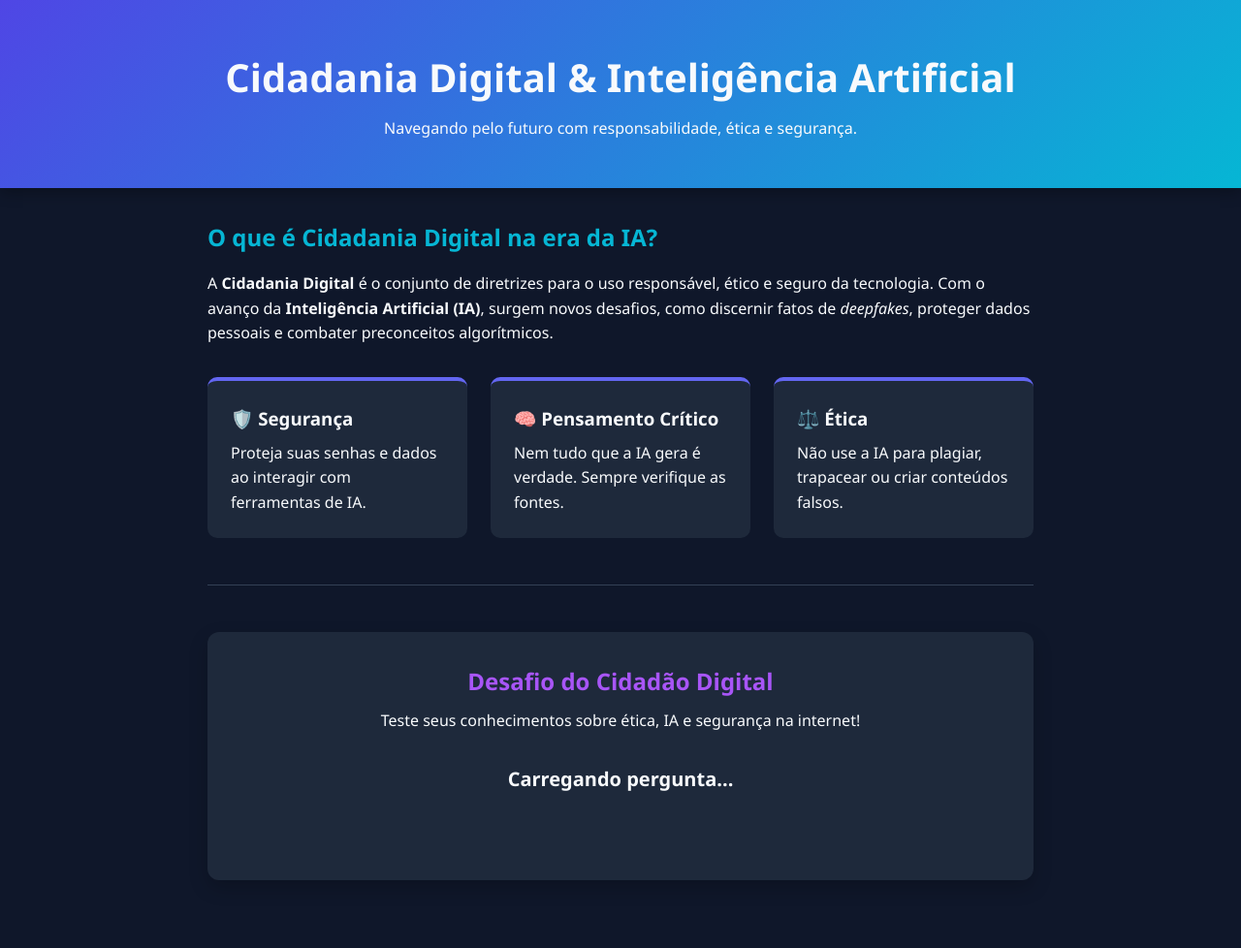
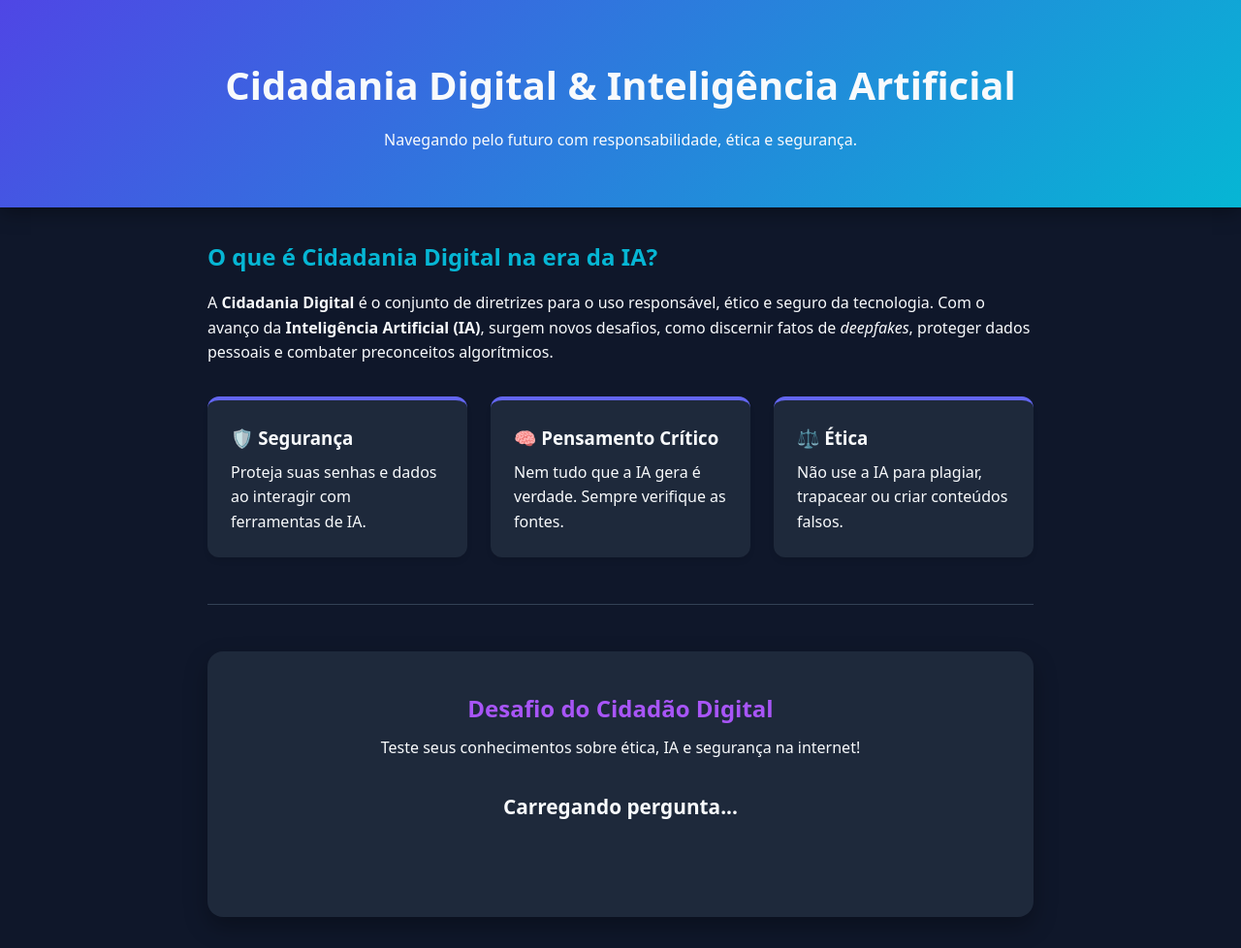
Before and after one commit to adryanpereira08-lab/Cidadania-Digital-e-Intelig-ncia-Artificial, a plain HTML site: page index.html in a window 1280 px wide. Shown: the whole page at 97% size. Before the commit the page ends 940 px from the top, so only its background shows below. Drawn offline with Linux system fonts and the light colour scheme.

Commit message:
Update style.css

```diff
--- a/style.css
+++ b/style.css
@@ -1,38 +1,43 @@
-/* Configurações Gerais e Cores */
+/* Reset básico e Variáveis */
 :root {
     --cor-fundo: #0f172a;
     --cor-card: #1e293b;
     --cor-texto: #f8fafc;
     --cor-primaria: #6366f1;
     --cor-primaria-hover: #4f46e5;
-    --cor-correto: #22c55e;
+    --cor-correto: #10b981;
     --cor-errado: #ef4444;
+    --transicao: all 0.3s ease;
 }
 
 * {
     margin: 0;
     padding: 0;
     box-sizing: border-box;
-    font-family: 'Segoe UI', Tahoma, Geneva, Verdana, sans-serif;
 }
 
 body {
     background-color: var(--cor-fundo);
     color: var(--cor-texto);
+    font-family: system-ui, -apple-system, BlinkMacSystemFont, 'Segoe UI', Roboto, Helvetica, Arial, sans-serif;
     line-height: 1.6;
+    min-height: 100vh;
+    display: flex;
+    flex-direction: column;
 }
 
 /* Header */
 header {
     background: linear-gradient(135deg, #4f46e5, #06b6d4);
     text-align: center;
-    padding: 3rem 1rem;
-    box-shadow: 0 4px 15px rgba(0, 0, 0, 0.3);
+    padding: 3.5rem 1rem;
+    box-shadow: 0 4px 20px rgba(0, 0, 0, 0.4);
 }
 
 header h1 {
     font-size: 2.5rem;
-    margin-bottom: 0.5rem;
+    margin-bottom: 0.75rem;
+    font-weight: 800;
 }
 
 /* Conteúdo Principal */
@@ -40,10 +45,7 @@ header h1 {
     max-width: 900px;
     margin: 2rem auto;
     padding: 0 1.5rem;
-}
-
-.conteudo {
-    margin-bottom: 3rem;
+    flex: 1; /* Garante que o footer fique embaixo se a tela for grande */
 }
 
 .conteudo h2 {
@@ -53,7 +55,7 @@ header h1 {
 
 .cards-diretrizes {
     display: grid;
-    grid-template-columns: repeat(auto-fit, minmax(250px, 1fr));
+    grid-template-columns: repeat(auto-fit, minmax(240px, 1fr));
     gap: 1.5rem;
     margin-top: 2rem;
 }
@@ -61,13 +63,15 @@ header h1 {
 .card {
     background-color: var(--cor-card);
     padding: 1.5rem;
-    border-radius: 10px;
+    border-radius: 12px;
     border-top: 4px solid var(--cor-primaria);
-    transition: transform 0.2s;
+    transition: var(--transicao);
+    box-shadow: 0 4px 6px -1px rgba(0, 0, 0, 0.1);
 }
 
 .card:hover {
     transform: translateY(-5px);
+    box-shadow: 0 10px 15px -3px rgba(0, 0, 0, 0.3);
 }
 
 .card h3 {
@@ -84,9 +88,9 @@ hr {
 /* Estilização do Quiz */
 .jogo-container {
     background-color: var(--cor-card);
-    padding: 2rem;
-    border-radius: 12px;
-    box-shadow: 0 8px 20px rgba(0, 0, 0, 0.2);
+    padding: 2.5rem 2rem;
+    border-radius: 16px;
+    box-shadow: 0 10px 25px rgba(0, 0, 0, 0.3);
     text-align: center;
 }
 
@@ -97,7 +101,7 @@ hr {
 
 #pergunta-container {
     margin: 2rem 0;
-    font-size: 1.25rem;
+    font-size: 1.3rem;
     font-weight: 600;
 }
 
@@ -112,12 +116,13 @@ hr {
     background-color: #334155;
     color: var(--cor-texto);
     border: 2px solid #475569;
-    padding: 1rem;
+    padding: 1.2rem;
     font-size: 1rem;
-    border-radius: 8px;
+    border-radius: 10px;
     cursor: pointer;
-    transition: all 0.2s;
+    transition: var(--transicao);
     text-align: left;
+    width: 100%;
 }
 
 .btn-opcao:hover:not([disabled]) {
@@ -125,15 +130,21 @@ hr {
     border-color: var(--cor-primaria);
 }
 
-/* Cores de feedback do quiz */
+.btn-opcao:disabled {
+    cursor: not-allowed;
+}
+
+/* Feedbacks de validação */
 .correto {
     background-color: var(--cor-correto) !important;
-    border-color: #16a34a !important;
+    border-color: #059669 !important;
+    color: white;
 }
 
 .errado {
     background-color: var(--cor-errado) !important;
-    border-color: #dc2626 !important;
+    border-color: #b91c1c !important;
+    color: white;
 }
 
 /* Botões de Ação */
@@ -141,11 +152,12 @@ hr {
     background-color: var(--cor-primaria);
     color: white;
     border: none;
-    padding: 0.75rem 2rem;
+    padding: 0.85rem 2.5rem;
     font-size: 1rem;
     border-radius: 8px;
     cursor: pointer;
     font-weight: bold;
+    transition: var(--transicao);
 }
 
 .btn-proximo:hover, .btn-reiniciar:hover {
@@ -154,7 +166,7 @@ hr {
 
 /* Classes Utilitárias */
 .escondido {
-    display: none;
+    display: none !important;
 }
 
 /* Rodapé */
@@ -163,11 +175,11 @@ footer {
     padding: 2rem;
     color: #64748b;
     font-size: 0.9rem;
-    margin-top: 4rem;
+    border-top: 1px solid #1e293b;
 }
 
 /* Responsividade */
-@media (min-width: 600px) {
+@media (min-width: 650px) {
     .botoes-grade {
         grid-template-columns: 1fr 1fr;
     }
```
